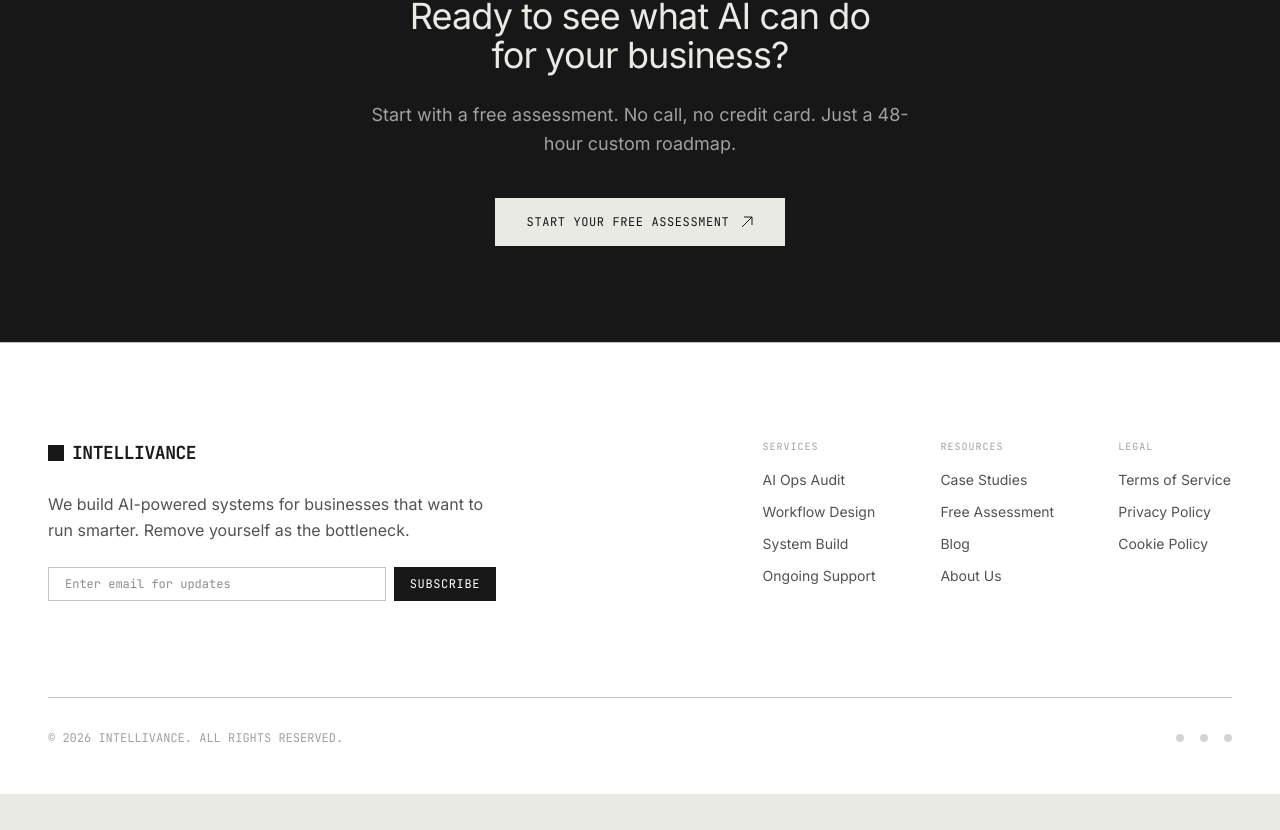
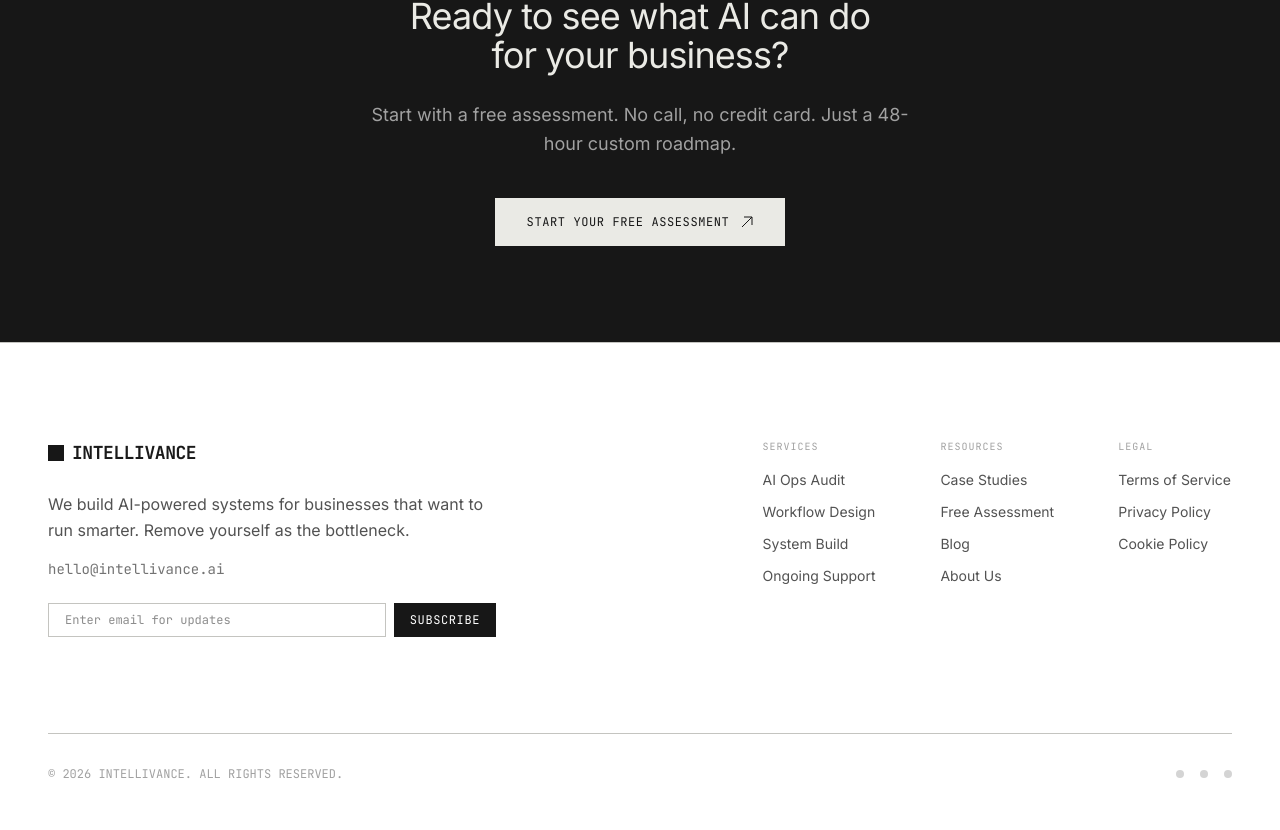
Before and after one commit to Danny2Matulula/intellivance-next, a Next.js app: page /about in a window 1280 px wide. Shown: the part 2174-3004 px from the top of the page. Before the commit the page ends 2968 px from the top, so only its background shows below. Built offline with nearby package versions, Linux system fonts and the light colour scheme; no server answers.

Commit message:
feat: add hello@intellivance.ai contact to footer

```diff
--- a/src/components/Footer.js
+++ b/src/components/Footer.js
@@ -48,10 +48,16 @@ export default function Footer() {
                                 INTELLIVANCE
                             </span>
                         </div>
-                        <p className="text-neutral-600 leading-relaxed mb-6">
+                        <p className="text-neutral-600 leading-relaxed mb-4">
                             We build AI-powered systems for businesses that want to run smarter.
                             Remove yourself as the bottleneck.
                         </p>
+                        <a
+                            href="mailto:hello@intellivance.ai"
+                            className="block text-sm text-neutral-500 hover:text-neutral-900 transition-colors mb-6 mono"
+                        >
+                            hello@intellivance.ai
+                        </a>
                         {subscribeStatus === "success" ? (
                             <div className="border border-green-600 bg-green-50 px-4 py-3 mono text-xs text-green-800 flex items-center gap-2">
                                 <svg
```
